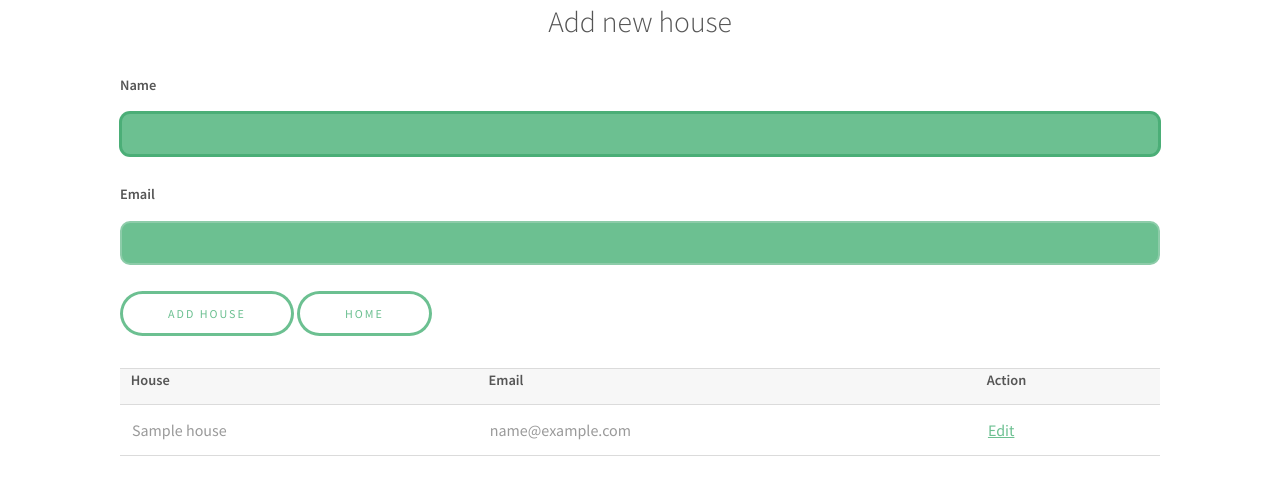
After one commit to samubarb/konta-web, a Flask app: page /add_house/ in a window 1280 px wide. The commit adds this page. Shown: the top 495 px of the page. Run offline with Flask 2, Linux system fonts and the light colour scheme; a user stored in the database is signed in; tables that the repository leaves empty hold one stand-in row (values such as "Sample post").

Commit message:
[wip] start to add House calss, container for Member list, master-email, etc

```diff
--- a/app.py
+++ b/app.py
@@ -47,6 +47,15 @@ def load_user(id):
 def unauthorized_callback():
     return redirect('/login')
 
+class House(db.Model):
+    id = db.Column(db.Integer, primary_key=True)
+    name = db.Column(db.String(50), nullable=False)
+    mail = db.Column(db.String(50), nullable=True)
+    date_created = db.Column(db.DateTime, default=datetime.utcnow)
+
+    def __repr__(self):
+        return '<House {}>'.format(self.id)
+
 class Member(db.Model):
     id = db.Column(db.Integer, primary_key=True)
     name = db.Column(db.String(50), nullable=False)
@@ -65,7 +74,6 @@ class Member(db.Model):
 
     def get_debt(self):
         return currency_to_string(self.debt)
-        # return str('{0:.3f}'.format(round(self.debt, 3)))
 
     def get_int_debt(self):
         return str(round(self.debt))
@@ -180,6 +188,29 @@ def logout():
 def index():
     members = Member.query.order_by(Member.date_created).all()
     return render_template('index.html', members=members)
+
+@app.route('/add_house/', methods=['GET', 'POST'])
+@login_required
+def add_house():
+    houses = House.query.order_by(House.date_created).all()
+    return render_template('add_house.html', houses=houses)
+
+@app.route('/update_/<int:id>', methods=['GET', 'POST'])
+@login_required
+def update_house(id):
+    house_to_update = House.query.get_or_404(id)
+
+    if request.method == 'POST':
+        house_to_update.name = request.form.get('name')
+        house_to_update.mail = request.form.get('mail')
+
+        try:
+            db.session.commit()
+            return redirect('/')
+        except:
+            return 'There was an issue updating that house.'
+    else:
+        return render_template('update_house.html', house=house_to_update)
 
 def italian_month(num):
     ita_months = {
--- /dev/null
+++ b/templates/add_house.html
@@ -0,0 +1,47 @@
+{% extends 'base.html' %}
+
+{% block head %}
+<title>Add new house</title>
+{% endblock %}
+
+{% block body %}
+<div class="settings">
+    <h2 style="text-align: center">Add new house</h2>
+
+    <form action="/add_house/" method="POST">
+        <div class="col">
+            <label for="name">Name</label>
+            <input type="text" autofocus="autofocus" name="name" id="name">
+            <br>
+            <label for="mail">Email</label>
+            <input type="email" name="mail" id="mail">
+            <br>
+            <div class="row-fluid">
+                <input type="submit" value="Add House">
+                <a href="/" class="button">Home</a>
+            </div>
+        </div>
+    </form>
+
+    {% if houses|length < 1 %}
+    <h4 style="text-align: center">No houses yet. Create one! :)</h4>
+    {% else %}
+    <table>
+        <tr>
+            <th>House</th>
+            <th>Email</th>
+            <th>Action</th>
+        </tr>
+        {% for house in houses %}
+            <tr>
+                <td>{{ house.name }}</td>
+                <td>{{ house.mail }}</td>
+                <td>
+                    <a href="/update_house/{{house.id}}">Edit</a>
+                </td>
+            </tr>
+        {% endfor %}
+    </table>
+    {% endif %}
+</div>
+{% endblock %}
--- a/templates/index.html
+++ b/templates/index.html
@@ -43,6 +43,7 @@
 
     <br>
     <div class="row-fluid align-center">
+        <a href = "/add_house" class = "button">Settings</a>
         <a class="button" target="_blank" href = "/email">Email</a>
     </div>
     {% endif %}
```
Also changed, not shown: templates/update_house.html (added, +26 -0 lines), 1 other file.
